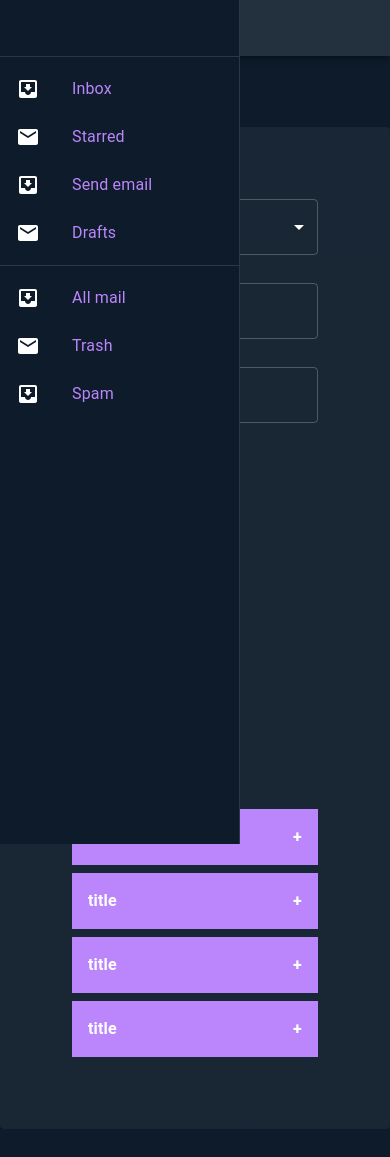
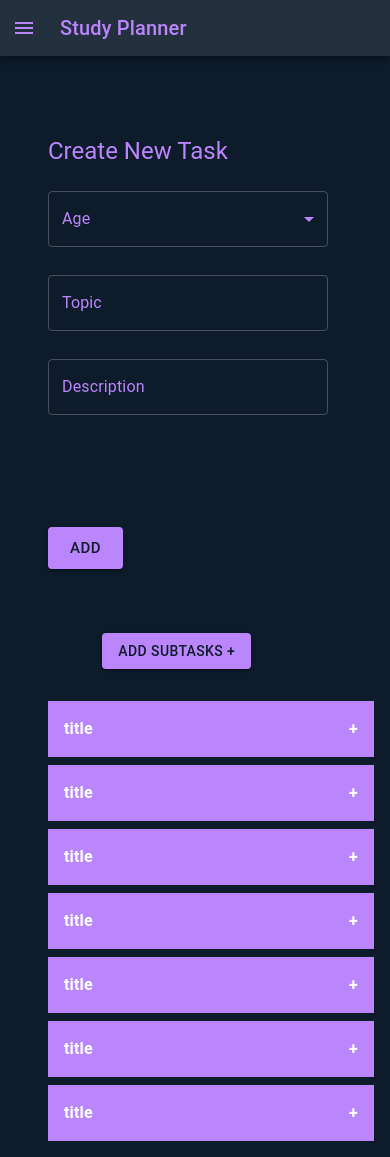
Before and after one commit to Kash15if/study-planner, a React (Create React App) app: page / in a window 390 px wide. Before the commit the page ends 1129 px from the top, so only its background shows below. Built offline with nearby package versions, Linux system fonts and the light colour scheme.

Commit message:
changed css used flex and color in theme

```diff
--- a/src/App.js
+++ b/src/App.js
@@ -2,16 +2,30 @@ import "./App.css";
 import { darkTheme, lightTheme } from "./Theme.js";
 import { ThemeProvider } from "@mui/material/styles";
 import { Paper } from "@mui/material";
+import { Box } from "@mui/system";
+import Card from "./Components/CreateTaskForm";
+import { makeStyles } from "@mui/styles";
 
 import Navbar from "./CustomComponents/NavBar";
 
+const useStyles = makeStyles({
+  root: {
+    display: "flex",
+  },
+});
+
 function App() {
+  const classes = useStyles();
   return (
     <div className="App">
       <ThemeProvider theme={darkTheme}>
-        <Paper>
+        <div className={classes.root}>
           <Navbar />
-        </Paper>
+
+          <div>
+            <Card />
+          </div>
+        </div>
       </ThemeProvider>
     </div>
   );
--- a/src/Components/CreateTaskForm.js
+++ b/src/Components/CreateTaskForm.js
@@ -12,6 +12,7 @@ import LocalizationProvider from "@mui/lab/LocalizationProvider";
 import MobileDatePicker from "@mui/lab/MobileDatePicker";
 
 import SubTaskAcc from "../CustomComponents/SubTasksAccordian";
+import { Typography } from "@mui/material";
 
 export default function HelperTextMisaligned() {
   const [age, setAge] = useState("");
@@ -22,13 +23,18 @@ export default function HelperTextMisaligned() {
   };
 
   return (
-    <Box textAlign="left" p={6}>
-      {/* <Grid container justifyContent="space-between" spacing={2}>
-        <Grid item xs={7}> */}
+    <Box textAlign="left" pt={1}>
+      <Grid container justifyContent="space-around" spacing={2}>
+        <Grid item sm={7} xs={12}>
+          <Typography variant="h5" mb={3}>
+            Create New Task
+          </Typography>
           <Grid container justifyContent="space-between" spacing={3.5}>
-        <Grid item sm={6} xs={12}>
+            <Grid item sm={6} xs={10}>
               <FormControl fullWidth>
-            <InputLabel id="demo-simple-select-helper-label">Age</InputLabel>
+                <InputLabel id="demo-simple-select-helper-label">
+                  Age
+                </InputLabel>
                 <Select
                   labelId="demo-simple-select-helper-label"
                   id="demo-simple-select-helper"
@@ -45,7 +51,7 @@ export default function HelperTextMisaligned() {
                 </Select>
               </FormControl>
             </Grid>
-        <Grid item sm={6} xs={12}>
+            <Grid item sm={6} xs={10}>
               <TextField
                 fullWidth
                 // helperText="Please enter your topic"
@@ -55,7 +61,7 @@ export default function HelperTextMisaligned() {
               />
             </Grid>
 
-        <Grid item xs={12}>
+            <Grid item sm={12} xs={10}>
               <TextField
                 id="outlined-basic"
                 fullWidth
@@ -65,7 +71,7 @@ export default function HelperTextMisaligned() {
               />
             </Grid>
 
-        <Grid item sm={4} xs={12}>
+            <Grid item sm={4} xs={10}>
               <LocalizationProvider dateAdapter={AdapterDateFns}>
                 <MobileDatePicker
                   label="Date mobile"
@@ -77,7 +83,7 @@ export default function HelperTextMisaligned() {
               </LocalizationProvider>
             </Grid>
 
-        <Grid item sm={4} xs={12}>
+            <Grid item sm={4} xs={10}>
               <LocalizationProvider dateAdapter={AdapterDateFns}>
                 <MobileDatePicker
                   label="Date mobile"
@@ -89,41 +95,46 @@ export default function HelperTextMisaligned() {
               </LocalizationProvider>
             </Grid>
 
-        <Grid item sm={4} xs={12}></Grid>
+            <Grid item sm={4} xs={10}></Grid>
 
-        <Grid item sm={6} xs={12}>
+            <Grid item sm={6} xs={10}>
               <Button variant="contained" component="span" size="large">
                 Add
               </Button>
             </Grid>
           </Grid>
+        </Grid>
 
-      {/* </Grid>
-
-        <Grid item xs={5}></Grid>
-      </Grid> */}
-
-      <Grid container justifyContent="space-around" spacing={3.5} mt={10}>
-        <Grid item sm={4} xs={12}>
+        <Grid item sm={6} xs={12} mt={6} p={2}>
+          <Grid container justifyContent="space-around">
+            <Grid item sm={4} xs={8}>
               <Button variant="contained">Add subtasks +</Button>
             </Grid>
           </Grid>
 
-      <Grid container justifyContent="space-around" spacing={1} mt={10}>
-        <Grid item sm={6} xs={12}>
+          <Grid container justifyContent="space-around" spacing={1} mt={3}>
+            <Grid item xs={12}>
               <SubTaskAcc />
             </Grid>
-
-        <Grid item sm={6} xs={12}>
+            <Grid item xs={12}>
               <SubTaskAcc />
             </Grid>
-
-        <Grid item sm={6} xs={12}>
+            <Grid item xs={12}>
               <SubTaskAcc />
             </Grid>
-
-        <Grid item sm={6} xs={12}>
+            <Grid item xs={12}>
               <SubTaskAcc />
+            </Grid>
+            <Grid item xs={12}>
+              <SubTaskAcc />
+            </Grid>
+            <Grid item xs={12}>
+              <SubTaskAcc />
+            </Grid>
+            <Grid item xs={12}>
+              <SubTaskAcc />
+            </Grid>
+          </Grid>
         </Grid>
       </Grid>
     </Box>
--- a/src/CustomComponents/NavBar.js
+++ b/src/CustomComponents/NavBar.js
@@ -1,10 +1,10 @@
-import React from "react";
+import * as React from "react";
 import PropTypes from "prop-types";
 import AppBar from "@mui/material/AppBar";
+import Box from "@mui/material/Box";
 import CssBaseline from "@mui/material/CssBaseline";
 import Divider from "@mui/material/Divider";
 import Drawer from "@mui/material/Drawer";
-import Hidden from "@mui/material/Hidden";
 import IconButton from "@mui/material/IconButton";
 import InboxIcon from "@mui/icons-material/MoveToInbox";
 import List from "@mui/material/List";
@@ -15,49 +15,12 @@ import MailIcon from "@mui/icons-material/Mail";
 import MenuIcon from "@mui/icons-material/Menu";
 import Toolbar from "@mui/material/Toolbar";
 import Typography from "@mui/material/Typography";
-import { makeStyles, useTheme } from "@mui/styles";
 
-import CreateTaskForm from "../Components/CreateTaskForm";
-
+import Card from "../Components/CreateTaskForm";
 const drawerWidth = 240;
-
-const useStyles = makeStyles((theme) => ({
-  root: {
-    display: "flex",
-  },
-  drawer: {
-    [theme.breakpoints.up("sm")]: {
-      width: drawerWidth,
-      flexShrink: 0,
-    },
-  },
-  appBar: {
-    [theme.breakpoints.up("sm")]: {
-      width: `calc(100% - ${drawerWidth}px)`,
-      marginLeft: drawerWidth,
-    },
-  },
-  menuButton: {
-    marginRight: theme.spacing(2),
-    [theme.breakpoints.up("sm")]: {
-      display: "none",
-    },
-  },
-  // necessary for content to be below app bar
-  toolbar: theme.mixins.toolbar,
-  drawerPaper: {
-    width: drawerWidth,
-  },
-  content: {
-    flexGrow: 1,
-    padding: theme.spacing(3),
-  },
-}));
 
 function ResponsiveDrawer(props) {
   const { window } = props;
-  const classes = useStyles();
-  const theme = useTheme();
   const [mobileOpen, setMobileOpen] = React.useState(false);
 
   const handleDrawerToggle = () => {
@@ -66,7 +29,7 @@ function ResponsiveDrawer(props) {
 
   const drawer = (
     <div>
-      <div className={classes.toolbar} />
+      <Toolbar />
       <Divider />
       <List>
         {["Inbox", "Starred", "Send email", "Drafts"].map((text, index) => (
@@ -96,59 +59,70 @@ function ResponsiveDrawer(props) {
     window !== undefined ? () => window().document.body : undefined;
 
   return (
-    <div className={classes.root}>
+    <Box sx={{ display: "flex" }}>
       <CssBaseline />
-      <AppBar position="fixed" className={classes.appBar} color="primary">
+      <AppBar
+        position="fixed"
+        sx={{
+          width: { sm: `calc(100% - ${drawerWidth}px)` },
+          ml: { sm: `${drawerWidth}px` },
+        }}
+      >
         <Toolbar>
           <IconButton
             color="inherit"
             aria-label="open drawer"
             edge="start"
             onClick={handleDrawerToggle}
-            className={classes.menuButton}
+            sx={{ mr: 2, display: { sm: "none" } }}
           >
             <MenuIcon />
           </IconButton>
-          <Typography variant="h6" noWrap>
-            Create New Task
+          <Typography variant="h6" noWrap component="div">
+            Study Planner
           </Typography>
         </Toolbar>
       </AppBar>
-      <nav className={classes.drawer} aria-label="mailbox folders">
+      <Box
+        component="nav"
+        sx={{ width: { sm: drawerWidth }, flexShrink: { sm: 0 } }}
+        aria-label="mailbox folders"
+      >
         {/* The implementation can be swapped with js to avoid SEO duplication of links. */}
-        <Hidden smUp implementation="css">
         <Drawer
           container={container}
           variant="temporary"
-            anchor={theme.direction === "rtl" ? "right" : "left"}
           open={mobileOpen}
           onClose={handleDrawerToggle}
-            classes={{
-              paper: classes.drawerPaper,
-            }}
           ModalProps={{
             keepMounted: true, // Better open performance on mobile.
+          }}
+          sx={{
+            display: { xs: "block", sm: "none" },
+            "& .MuiDrawer-paper": {
+              boxSizing: "border-box",
+              width: drawerWidth,
+            },
           }}
         >
           {drawer}
         </Drawer>
-        </Hidden>
-        <Hidden xsDown implementation="css">
         <Drawer
-            classes={{
-              paper: classes.drawerPaper,
+          variant="permanent"
+          sx={{
+            display: { xs: "none", sm: "block" },
+            "& .MuiDrawer-paper": {
+              boxSizing: "border-box",
+              width: drawerWidth,
+            },
           }}
-            variant="permanent"
           open
         >
           {drawer}
         </Drawer>
-        </Hidden>
-      </nav>
-      <main className={classes.content} pt={6}>
-        <CreateTaskForm />
-      </main>
-    </div>
+      </Box>
+      <Box component="main" sx={{ flexGrow: 1, p: 3 }}></Box>
+    </Box>
   );
 }
 
--- a/src/Theme.js
+++ b/src/Theme.js
@@ -7,7 +7,7 @@ const lightTheme = createTheme({
       light: "#757ce8",
       main: "#42a5f5",
       dark: "#BB86FC",
-      contrastText: "#fff",
+      contrastText: "#BB86FC",
     },
     secondary: {
       light: "#ff7961",
@@ -45,7 +45,7 @@ const darkTheme = createTheme({
       divider: "#03DAC6",
     },
     action: {
-      active: "#fff",
+      active: "#BB86FC",
     },
   },
 });
```
Lines whose indentation alone changed are shown as unchanged.
